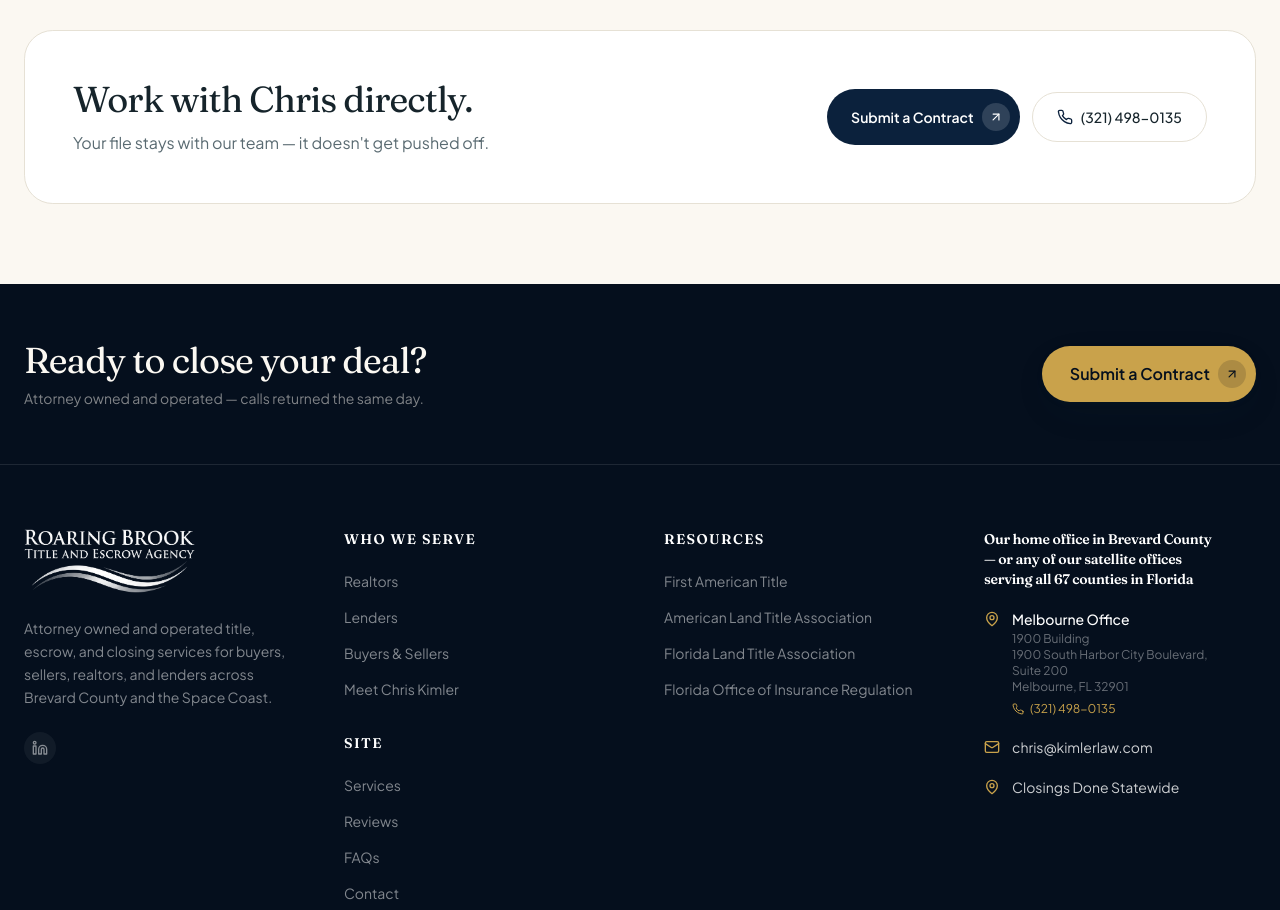
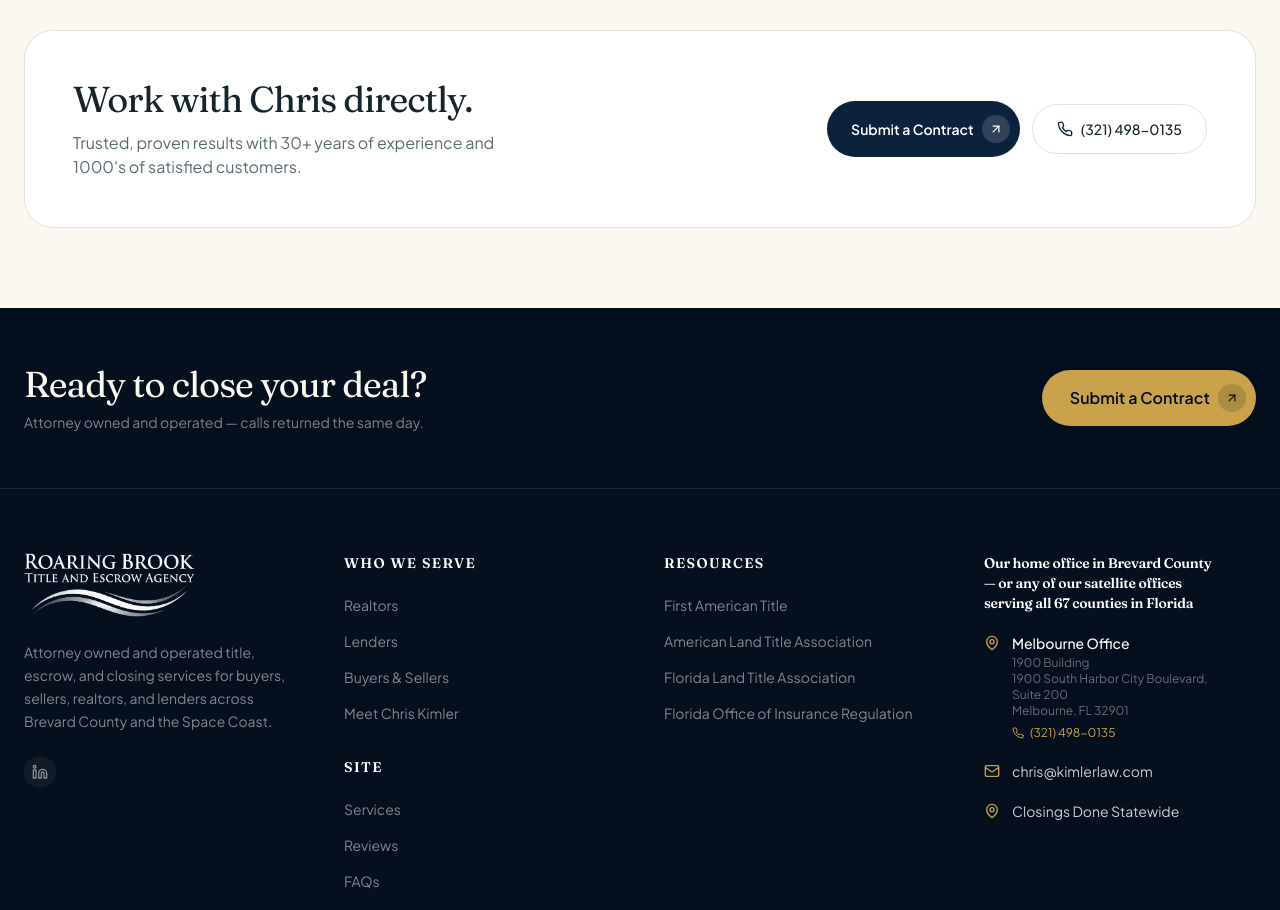
Before and after one commit to andrewmagistro/roaringbrook-fl, a Next.js app: page /about in a window 1280 px wide. Shown: the part 1780-2690 px from the top of the page. Built offline with nearby package versions, Linux system fonts and the light colour scheme.

Commit message:
Swap About page CTA sub-copy for a trust/experience line
Replaces "Your file stays with our team — it doesn't get pushed off."
with "Trusted, proven results with 30+ years of experience and 1000's
of satisfied customers." per feedback.

```diff
--- a/app/about/page.tsx
+++ b/app/about/page.tsx
@@ -137,7 +137,7 @@ export default function AboutPage() {
       <StatBar />
       <CtaBand
         heading="Work with Chris directly."
-        sub="Your file stays with our team — it doesn't get pushed off."
+        sub="Trusted, proven results with 30+ years of experience and 1000's of satisfied customers."
       />
     </>
   );
```
